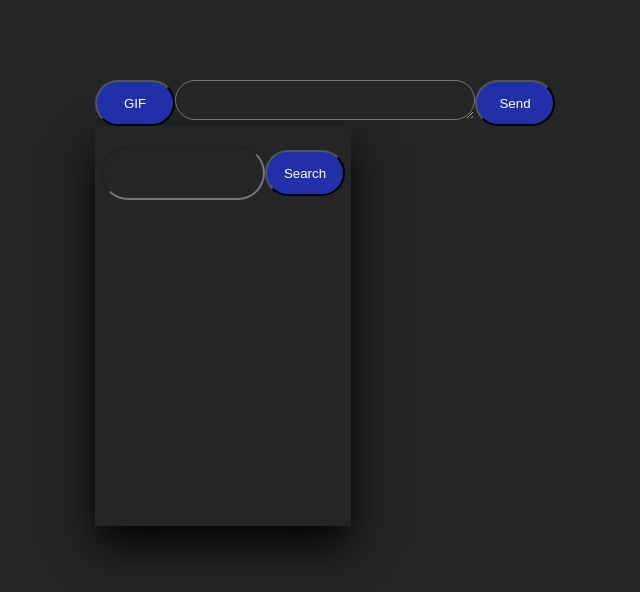
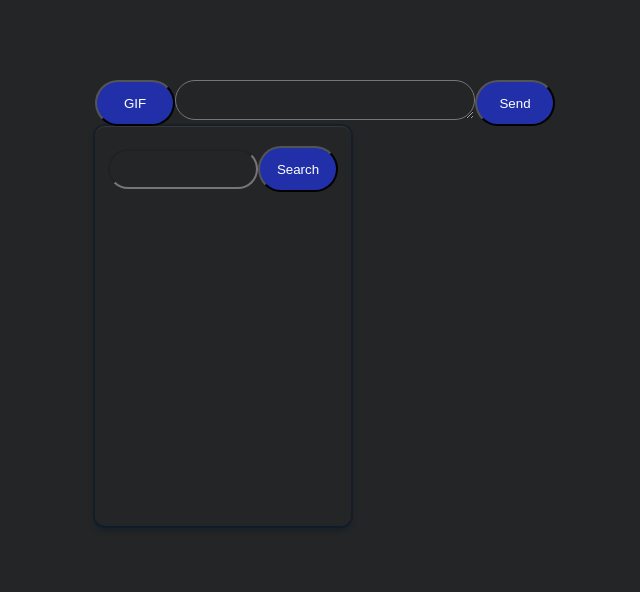
Before and after one commit to Sk-Bhardwaj24/chat-application, a React (Create React App) app: page / in a window 1280 px wide. Both pictures are taken after a click on the button "GIF". Shown: the top 592 px of the page, without its empty margins (417-1057 px from the left). Built offline with nearby package versions, Linux system fonts and the light colour scheme.

Commit message:
added gif instead of image

```diff
--- a/src/Components/InputBox.jsx
+++ b/src/Components/InputBox.jsx
@@ -23,7 +23,13 @@ const Div = styled.div`
     box-shadow: none;
     color: white;
   }
-  .scroll::-webkit-scrollbar {
+  .gif-box {
+    box-shadow: rgba(6, 24, 44, 0.4) 0px 0px 0px 2px,
+      rgba(6, 24, 44, 0.65) 0px 4px 6px -1px,
+      rgba(255, 255, 255, 0.08) 0px 1px 0px inset;
+  }
+
+  .gif-box::-webkit-scrollbar {
     display: none;
   }
   .button:focus {
@@ -45,6 +51,7 @@ const Input = styled.input`
   box-shadow: none;
   color: white;
   padding: 5px;
+  box-sizing: border-box;
 `;
 const Button = styled.button`
   box-sizing: border-box;
@@ -53,7 +60,7 @@ const Button = styled.button`
   border-radius: 40px;
   background-color: rgb(33, 48, 169);
   color: white;
-  /* border-color: rgb(33, 48, 169); */
+  cursor: pointer;
 `;
 const InputBox = () => {
   const [textdata, setTextdata] = React.useState("");
@@ -129,11 +136,12 @@ const InputBox = () => {
             height: "400px",
             maxHeight: "400px",
             maxWidth: "300px",
-
+            borderRadius: "10px",
             backgroundColor: "rgb(36, 37, 38)",
             overflowY: "scroll",
-            boxShadow: " 0 20px 40px rgba(0, 0, 0, 0.9)",
+            // boxShadow: " 0 20px 40px rgba(0, 0, 0, 0.9)",
           }}
+          className="gif-box"
         >
           <div className="gif-input-box">
             <Input onChange={handlegifchange} value={gifsearch} />
@@ -144,11 +152,11 @@ const InputBox = () => {
           {gif.map((each, idx) => (
             <div key={idx}>
               <img
-                src={each.images.downsized_still.url}
+                src={each.images.preview_gif.url}
                 width="250px"
                 height="250px"
                 alt="GIF"
-                onClick={() => addGif(each.images.downsized_still.url)}
+                onClick={() => addGif(each.images.preview_gif.url)}
               />
             </div>
           ))}
```
